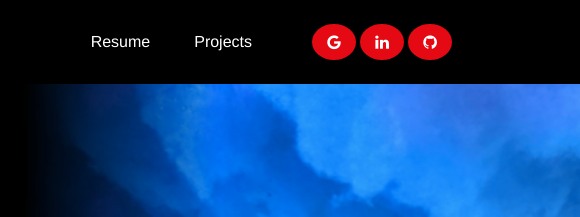
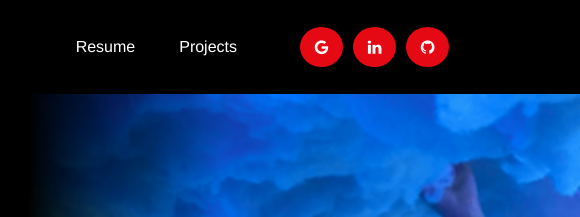
Before and after one commit to allenwu038/allenwu038.github.io, a plain HTML site: page index.html in a window 1280 px wide. Shown: the top 217 px of the page, 700-1280 px from the left. Drawn offline with Linux system fonts and the light colour scheme.

Commit message:
social media buttons and main background image change

```diff
--- a/css/main.css
+++ b/css/main.css
@@ -47,6 +47,7 @@ a:hover {
     width:10em;
     height: auto;
     margin: 10px;
+    margin-right: auto;
 }
 
 /* nav bar */
@@ -67,7 +68,6 @@ header {
 
 .nav_links {
     list-style: none;
-    margin-left: 70px;
 }
 
 .nav_links li {
@@ -89,12 +89,12 @@ buttons {
 }
 
 .fa {
-    padding: 10px;
-    font-size: 30px;
-    width: 24px;
+    padding: 12px;
+    width: 19px;
     text-align: center;
     text-decoration: none;
     border-radius: 50%;
+    margin: 3px;
 }
 
 .fa:hover {
--- a/index.html
+++ b/index.html
@@ -31,7 +31,7 @@
 				</buttons>
 			</header>
 
-			<img src= images/headshot2.png alt="Headshot" class="main-background">
+			<img src= images/headshot2cropped.png alt="Headshot" class="main-background">
 
 
 			<div class="introductionText">
```
Also changed, not shown: images/headshot.png (deleted), images/headshot1.png (added), images/headshot2cropped.png (added), 1 other file.
